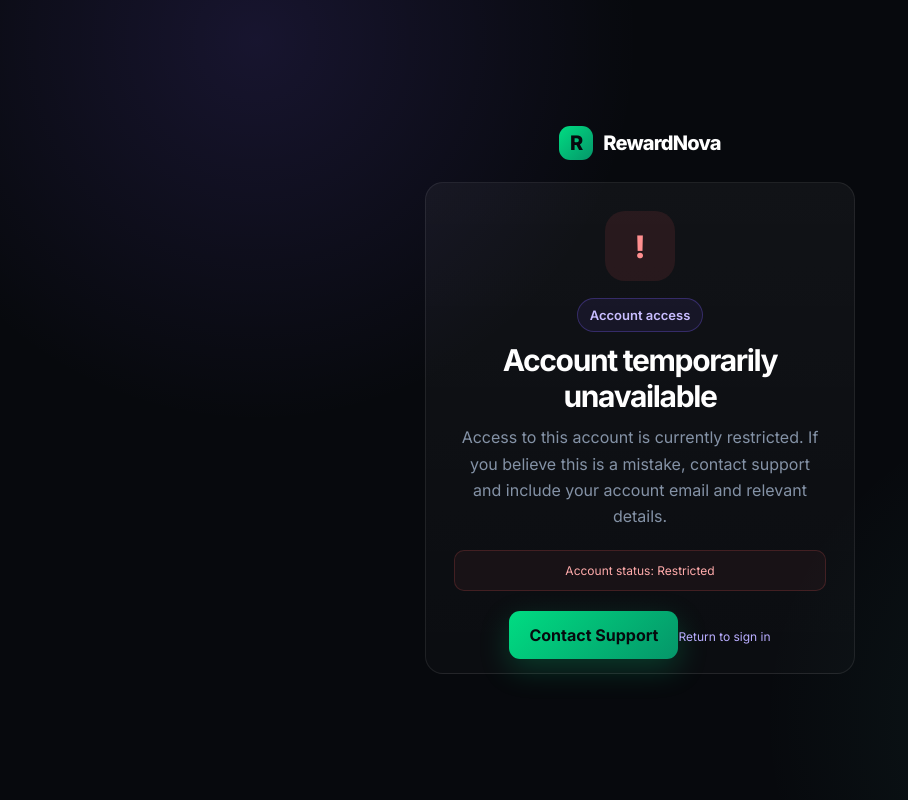
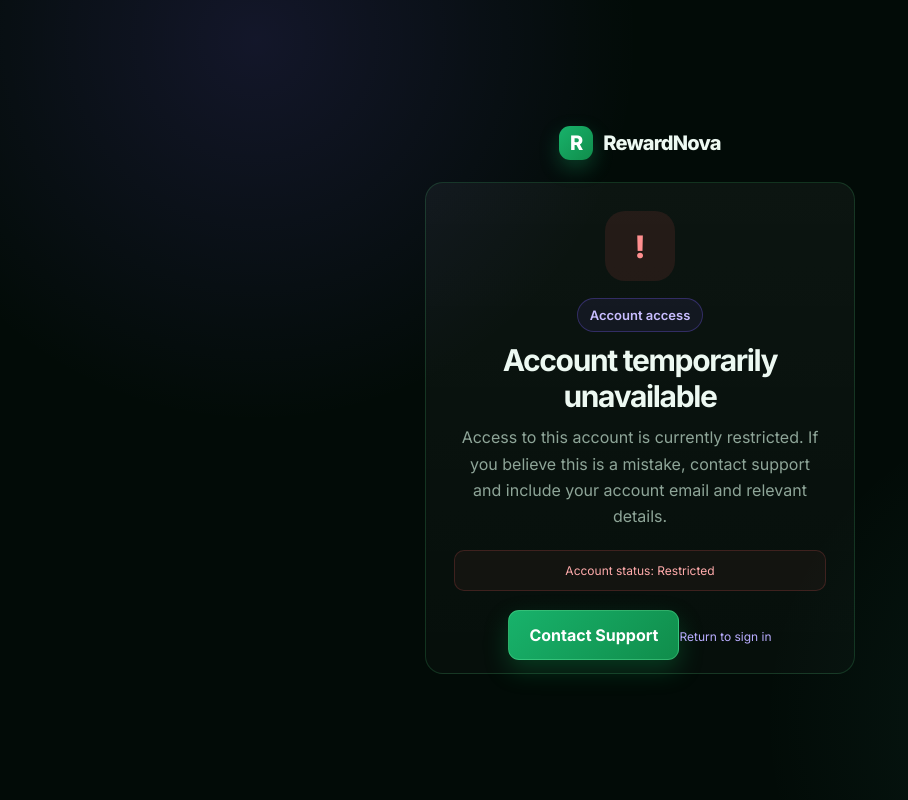
Before and after one commit to datinghub26/reward-platform-ui, a Next.js app: page /account-suspended in a window 1280 px wide. Shown: the whole page, without its empty margins (0-908 px from the left). Built offline with nearby package versions, Linux system fonts and the light colour scheme; no server answers.

Commit message:
style: apply exact PlataCash dark emerald theme palette

```diff
--- a/app/globals.css
+++ b/app/globals.css
@@ -1,30 +1,33 @@
 @import url("https://fonts.googleapis.com/css2?family=Inter:wght@400;500;600;700;800&display=swap");
 
 :root {
-  --bg: #07090d;
-  --panel: #0d1217;
-  --panel-2: #121820;
-  --border: rgba(255,255,255,.08);
-  --text: #ffffff;
-  --muted: #8492a6;
-  --primary: #00dc82;
-  --primary-2: #059669;
-  --success: #00dc82;
-  --warning: #ffb830;
+  --bg: #020b07;
+  --panel: #07120d;
+  --panel-2: #0b1f15;
+  --border: rgba(84, 232, 139, 0.16);
+  --text: #edf9f2;
+  --muted: #8ea598;
+  --primary: #18b26b;
+  --primary-2: #108d4b;
+  --primary-strong: #0d7c40;
+  --success: #18b26b;
+  --warning: #f5cc63;
   --danger: #e11d48;
   --ruby: #e11d48;
-  --emerald: #00dc82;
+  --emerald: #18b26b;
+  --accent: #54e88b;
+  --soft: rgba(24, 178, 107, 0.12);
 }
 
 * { box-sizing: border-box; }
 
-html { scroll-behavior: smooth; }
+html { scroll-behavior: smooth; background: #020b07; }
 
 body {
   margin: 0;
   background:
-    radial-gradient(circle at 15% 0%, rgba(0,220,130,.10), transparent 30%),
-    radial-gradient(circle at 85% 15%, rgba(225,29,72,.07), transparent 25%),
+    radial-gradient(circle at 12% 0%, rgba(24, 178, 107, 0.14), transparent 32%),
+    radial-gradient(circle at 88% 12%, rgba(84, 232, 139, 0.08), transparent 28%),
     var(--bg);
   color: var(--text);
   font-family: Inter, Arial, sans-serif;
@@ -46,7 +49,7 @@ button {
   top: 0;
   z-index: 20;
   backdrop-filter: blur(18px);
-  background: rgba(7,17,31,.82);
+  background: rgba(3, 10, 7, 0.90);
   border-bottom: 1px solid var(--border);
 }
 
@@ -73,8 +76,9 @@ button {
   display: grid;
   place-items: center;
   border-radius: 11px;
-  background: linear-gradient(135deg, var(--primary), var(--primary-2));
-  color: #060a0e;
+  background: linear-gradient(135deg, #18b26b, #108d4b);
+  color: #ffffff;
+  box-shadow: 0 8px 20px rgba(24, 178, 107, 0.3);
 }
 
 .nav-links {
@@ -101,11 +105,11 @@ button {
 }
 
 .btn-primary {
-  border: 0;
-  background: linear-gradient(135deg, var(--primary), var(--primary-2));
-  color: #060a0e;
+  border: 1px solid rgba(129, 255, 177, 0.28);
+  background: linear-gradient(135deg, #18b26b, #108d4b);
+  color: #ffffff;
   font-weight: 700;
-  box-shadow: 0 10px 30px rgba(0,220,130,.22);
+  box-shadow: 0 10px 24px rgba(16, 169, 87, 0.28);
 }
 
 .btn-large {
@@ -301,7 +305,7 @@ button {
   top: 0;
   height: 100vh;
   border-right: 1px solid var(--border);
-  background: rgba(8,18,31,.88);
+  background: #030a07;
   padding: 20px 14px;
 }
 
@@ -313,20 +317,23 @@ button {
 
 .side-nav a {
   padding: 12px 13px;
-  border-radius: 11px;
-  color: var(--muted);
+  border-radius: 9px;
+  color: #b3c6ba;
   font-size: 14px;
+  font-weight: 600;
+  transition: all .15s ease;
 }
 
 .side-nav a:hover {
-  color: var(--text);
-  background: rgba(255,255,255,.05);
+  color: #ffffff;
+  background: rgba(24, 178, 107, 0.10);
 }
 
 .side-nav a.active {
-  color: #00dc82;
-  background: rgba(0,220,130,.10);
-  border: 1px solid rgba(0,220,130,.32);
+  background: #108d4b;
+  color: #ffffff;
+  border: 1px solid rgba(129, 255, 177, 0.28);
+  box-shadow: inset 0 0 0 1px rgba(129, 255, 177, 0.20), 0 10px 24px rgba(16, 169, 87, 0.22);
 }
 
 .dashboard-main {
```
